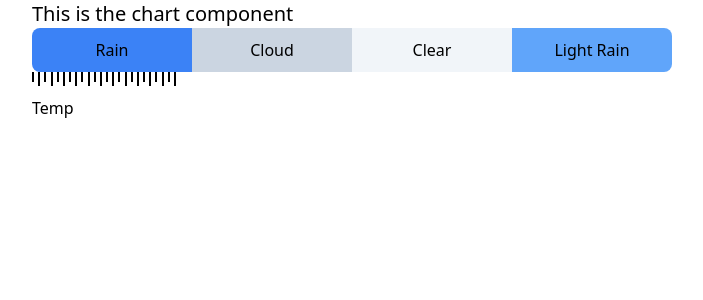
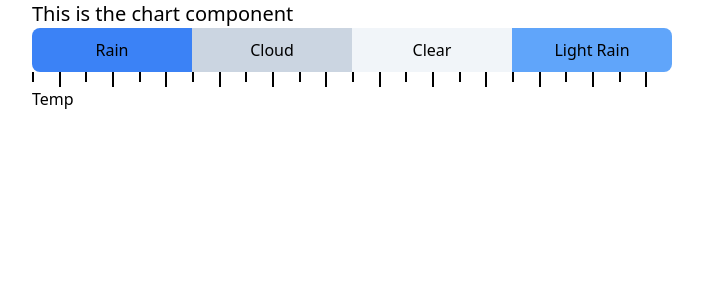
Before and after one commit to kevinchiuu/merrysky-clone, a SvelteKit app: page / in a window 1280 px wide. Shown: the top 300 px of the page, without its empty margins (288-991 px from the left). Built offline with nearby package versions, Linux system fonts and the light colour scheme.

Commit message:
complete ticker component

```diff
--- a/src/components/Chart.svelte
+++ b/src/components/Chart.svelte
@@ -1,7 +1,5 @@
 <script lang='ts'>
-    import { onMount, tick } from "svelte";
-    import TickerEven from "./tickerEven.svelte";
-    import TickerOdd from "./tickerOdd.svelte";
+    import { onMount } from "svelte";
 
     export let rain: any;
 
@@ -9,25 +7,16 @@
     let cloudContainer: any;
     let clearContainer: any;
     let lightRainContainer: any;
-    let tickerContainer: any;
-
-    // function createTicker() {
-    //     for (let i = 0; i <= 24; i++) {
-    //         const tickerDiv = document.createElement('div');
-    //         document.body.appendChild(tickerDiv)
-    //     }
-    // }
 
     function tickerSpacing() {
         window.addEventListener(('resize'), () => {
             const timelineDiv: any = document.getElementById("timeline")
             const width = timelineDiv.offsetWidth;
-            const spacing = (width / 28).toFixed(2)
+            const spacing = (width / 24).toFixed(1)
             const ticker = document.querySelectorAll("div.ticker") as NodeListOf<HTMLElement>
             ticker.forEach((d) => {
-                d.style.marginRight = `${spacing}px`
+                d.style.width = `${spacing}px`
             })
-
         }, true)
     }
 
@@ -55,38 +44,38 @@
 
 <div>
     <h1 class="text-xl"> This is the chart component </h1>
-    <div class="flex flex-col">
-        <div id="timeline" class="h-11 w-full flex">
+    <div class="flex flex-col w-full">
+        <div id="timeline" class="h-11 w-full flex box-border">
             <div bind:this={rainContainer} class="bg-blue-500 justify-center w-1/4 rounded-l-lg flex items-center"></div>
             <div bind:this={cloudContainer} class="bg-slate-300 justify-center w-1/4 flex items-center"></div>
             <div bind:this={clearContainer} class="bg-slate-100 justify-center w-1/4 flex items-center"></div>
             <div bind:this={lightRainContainer} class="bg-blue-400 justify-center w-1/4 rounded-r-lg flex items-center"></div>
         </div>
-        <div class="m-0 w-full">
-            <div class="ticker w-0.5 inline-block h-[10px] self-stretch bg-black opacity-100 dark:opacity-50 align-top"></div>
-            <div class="ticker w-0.5 inline-block h-[14px] self-stretch bg-black opacity-100 dark:opacity-50 align-top"></div>
-            <div class="ticker w-0.5 inline-block h-[10px] self-stretch bg-black opacity-100 dark:opacity-50 align-top"></div>
-            <div class="ticker w-0.5 inline-block h-[14px] self-stretch bg-black opacity-100 dark:opacity-50 align-top"></div>
-            <div class="ticker w-0.5 inline-block h-[10px] self-stretch bg-black opacity-100 dark:opacity-50 align-top"></div>
-            <div class="ticker w-0.5 inline-block h-[14px] self-stretch bg-black opacity-100 dark:opacity-50 align-top"></div>
-            <div class="ticker w-0.5 inline-block h-[10px] self-stretch bg-black opacity-100 dark:opacity-50 align-top"></div>
-            <div class="ticker w-0.5 inline-block h-[14px] self-stretch bg-black opacity-100 dark:opacity-50 align-top"></div>
-            <div class="ticker w-0.5 inline-block h-[10px] self-stretch bg-black opacity-100 dark:opacity-50 align-top"></div>
-            <div class="ticker w-0.5 inline-block h-[14px] self-stretch bg-black opacity-100 dark:opacity-50 align-top"></div>
-            <div class="ticker w-0.5 inline-block h-[10px] self-stretch bg-black opacity-100 dark:opacity-50 align-top"></div>
-            <div class="ticker w-0.5 inline-block h-[14px] self-stretch bg-black opacity-100 dark:opacity-50 align-top"></div>
-            <div class="ticker w-0.5 inline-block h-[10px] self-stretch bg-black opacity-100 dark:opacity-50 align-top"></div>
-            <div class="ticker w-0.5 inline-block h-[14px] self-stretch bg-black opacity-100 dark:opacity-50 align-top"></div>
-            <div class="ticker w-0.5 inline-block h-[10px] self-stretch bg-black opacity-100 dark:opacity-50 align-top"></div>
-            <div class="ticker w-0.5 inline-block h-[14px] self-stretch bg-black opacity-100 dark:opacity-50 align-top"></div>
-            <div class="ticker w-0.5 inline-block h-[10px] self-stretch bg-black opacity-100 dark:opacity-50 align-top"></div>
-            <div class="ticker w-0.5 inline-block h-[14px] self-stretch bg-black opacity-100 dark:opacity-50 align-top"></div>
-            <div class="ticker w-0.5 inline-block h-[10px] self-stretch bg-black opacity-100 dark:opacity-50 align-top"></div>
-            <div class="ticker w-0.5 inline-block h-[14px] self-stretch bg-black opacity-100 dark:opacity-50 align-top"></div>
-            <div class="ticker w-0.5 inline-block h-[10px] self-stretch bg-black opacity-100 dark:opacity-50 align-top"></div>
-            <div class="ticker w-0.5 inline-block h-[14px] self-stretch bg-black opacity-100 dark:opacity-50 align-top"></div>
-            <div class="ticker w-0.5 inline-block h-[10px] self-stretch bg-black opacity-100 dark:opacity-50 align-top"></div>
-            <div class="ticker w-0.5 inline-block h-[14px] self-stretch bg-black opacity-100 dark:opacity-50 align-top"></div>
+        <div class="w-full flex">
+            <div class="ticker h-[10px] border-l-2 border-black inline-block flex-1"></div>
+            <div class="ticker h-[15px] border-l-2 border-black inline-block flex-1"></div>
+            <div class="ticker h-[10px] border-l-2 border-black inline-block flex-1"></div>
+            <div class="ticker h-[15px] border-l-2 border-black inline-block flex-1"></div>
+            <div class="ticker h-[10px] border-l-2 border-black inline-block flex-1"></div>
+            <div class="ticker h-[15px] border-l-2 border-black inline-block flex-1"></div>
+            <div class="ticker h-[10px] border-l-2 border-black inline-block flex-1"></div>
+            <div class="ticker h-[15px] border-l-2 border-black inline-block flex-1"></div>
+            <div class="ticker h-[10px] border-l-2 border-black inline-block flex-1"></div>
+            <div class="ticker h-[15px] border-l-2 border-black inline-block flex-1"></div>
+            <div class="ticker h-[10px] border-l-2 border-black inline-block flex-1"></div>
+            <div class="ticker h-[15px] border-l-2 border-black inline-block flex-1"></div>
+            <div class="ticker h-[10px] border-l-2 border-black inline-block flex-1"></div>
+            <div class="ticker h-[15px] border-l-2 border-black inline-block flex-1"></div>
+            <div class="ticker h-[10px] border-l-2 border-black inline-block flex-1"></div>
+            <div class="ticker h-[15px] border-l-2 border-black inline-block flex-1"></div>
+            <div class="ticker h-[10px] border-l-2 border-black inline-block flex-1"></div>
+            <div class="ticker h-[15px] border-l-2 border-black inline-block flex-1"></div>
+            <div class="ticker h-[10px] border-l-2 border-black inline-block flex-1"></div>
+            <div class="ticker h-[15px] border-l-2 border-black inline-block flex-1"></div>
+            <div class="ticker h-[10px] border-l-2 border-black inline-block flex-1"></div>
+            <div class="ticker h-[15px] border-l-2 border-black inline-block flex-1"></div>
+            <div class="ticker h-[10px] border-l-2 border-black inline-block flex-1"></div>
+            <div class="ticker h-[15px] border-l-2 border-black inline-block flex-1"></div>
         </div>
         <!-- <div class="m-0 flex-row flex">
             <div class="mr-[1.5em] align-top text-[14px]"> 12am </div>
```
